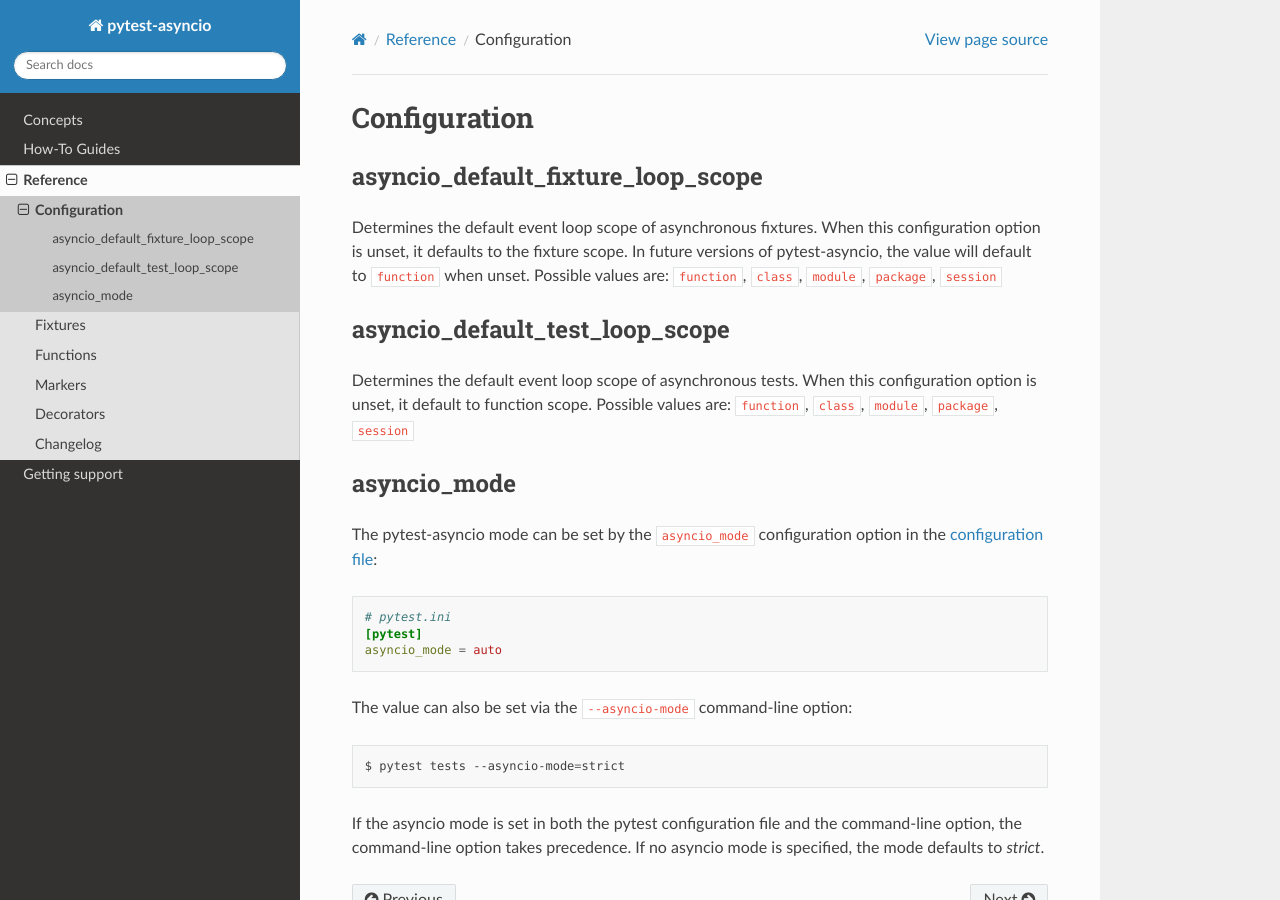
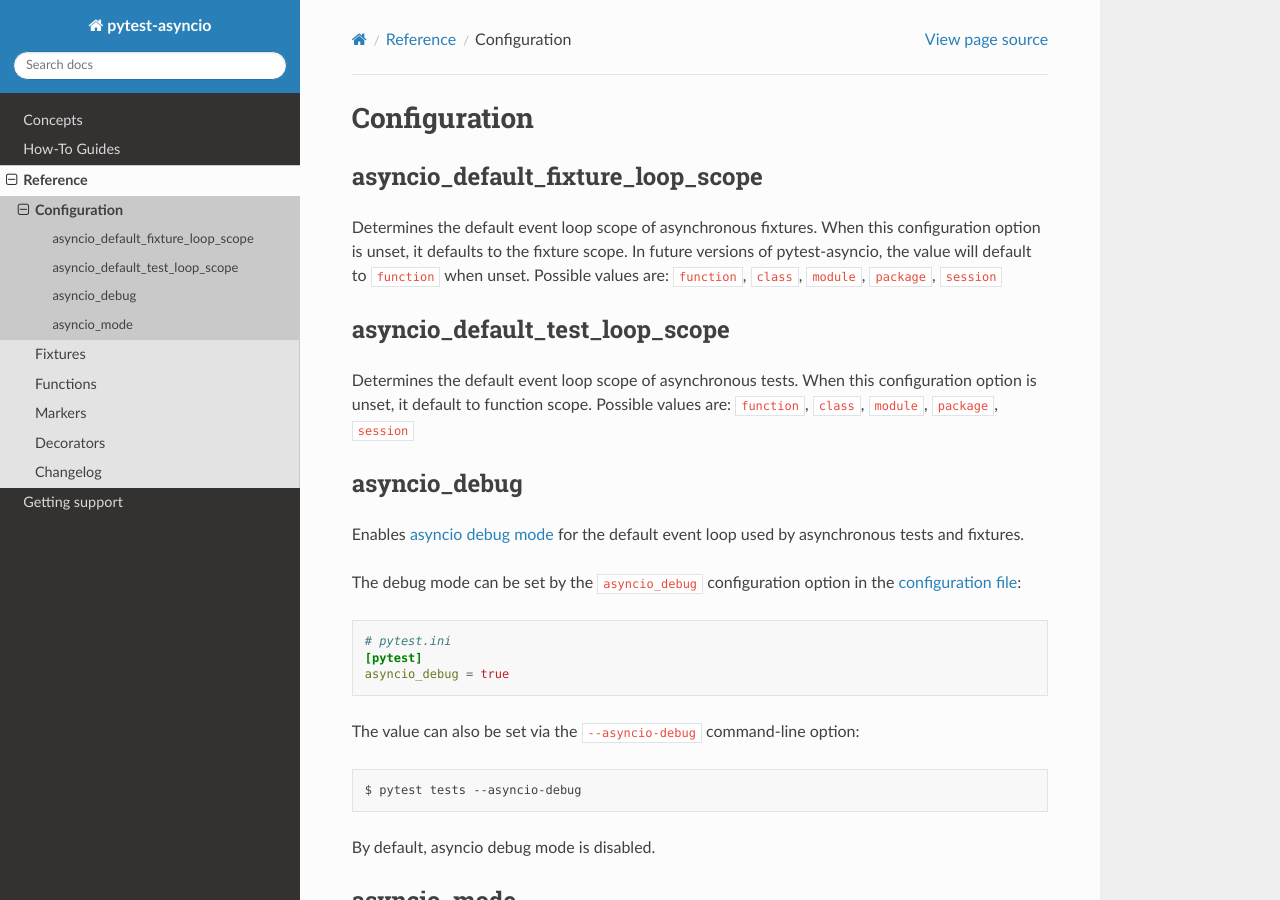
Before and after one commit to pytest-dev/pytest-asyncio, a Sphinx documentation site: the page built from docs/reference/configuration.rst, in a window 1280 px wide and 900 px high. Built offline with Sphinx 7.4.7 and the Read the Docs theme 3.1.0, drawn with Linux system fonts in a browser that asks for light colours.

Commit message:
Document the asyncio debug option

```diff
--- a/docs/reference/configuration.rst
+++ b/docs/reference/configuration.rst
@@ -13,6 +13,29 @@
 asyncio_default_test_loop_scope
 ===============================
 Determines the default event loop scope of asynchronous tests. When this configuration option is unset, it default to function scope. Possible values are: ``function``, ``class``, ``module``, ``package``, ``session``
+
+.. _configuration/asyncio_debug:
+
+asyncio_debug
+=============
+Enables `asyncio debug mode <https://docs.python.org/3/library/asyncio-dev.html#debug-mode>`_ for the default event loop used by asynchronous tests and fixtures.
+
+The debug mode can be set by the ``asyncio_debug`` configuration option in the `configuration file
+<https://docs.pytest.org/en/latest/reference/customize.html>`_:
+
+.. code-block:: ini
+
+   # pytest.ini
+   [pytest]
+   asyncio_debug = true
+
+The value can also be set via the ``--asyncio-debug`` command-line option:
+
+.. code-block:: bash
+
+   $ pytest tests --asyncio-debug
+
+By default, asyncio debug mode is disabled.
 
 asyncio_mode
 ============
```
